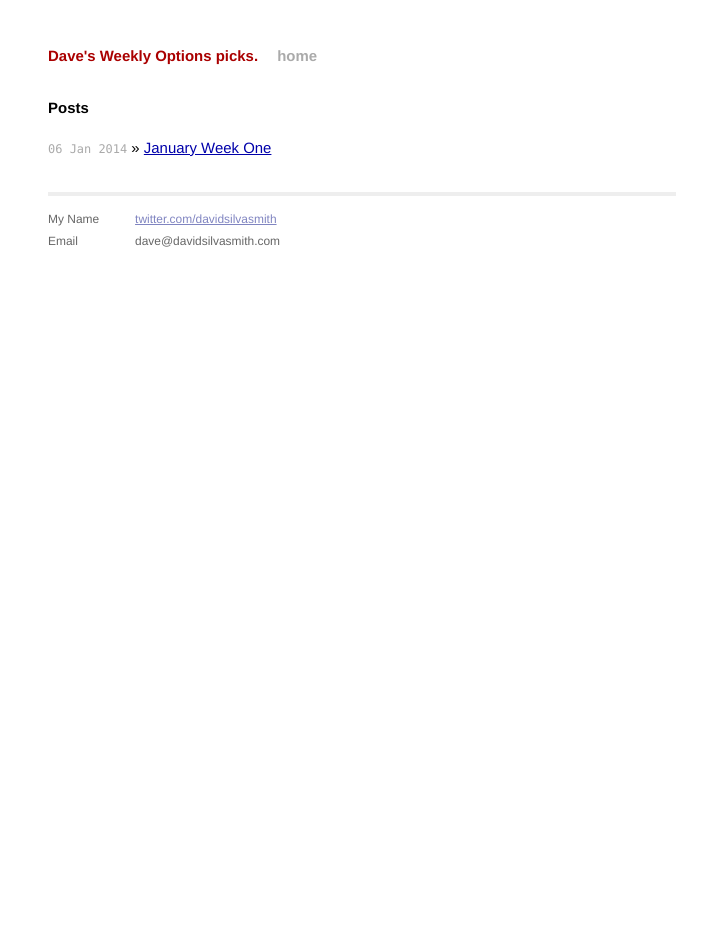
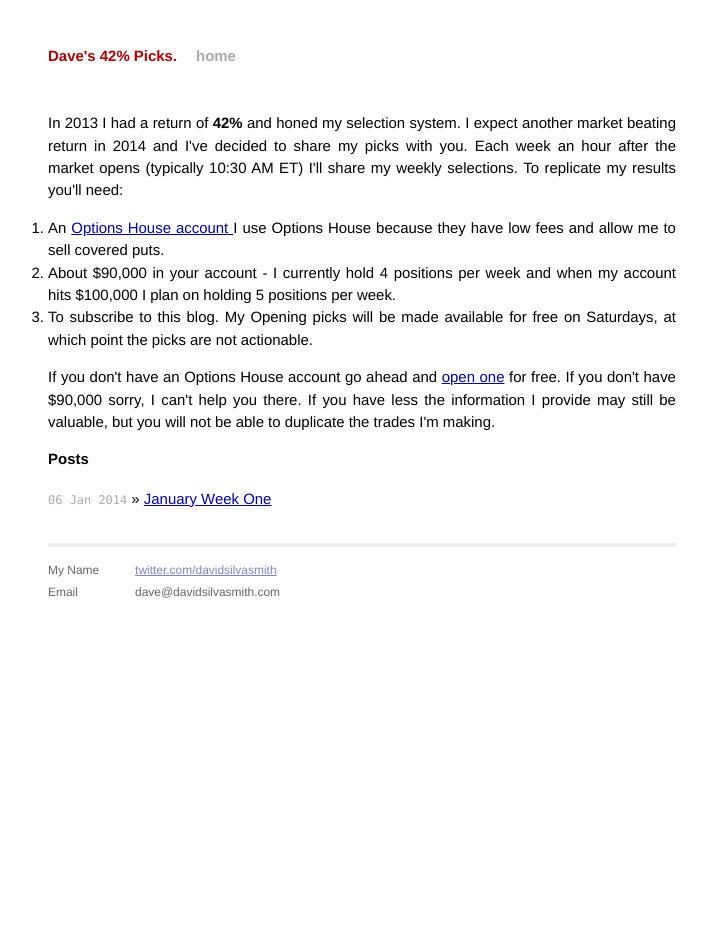
Before and after one commit to davidsilvasmith/options, a Jekyll site: the page built from index.html, in a window 1280 px wide. Shown: the whole page, without its empty margins (278-985 px from the left). Built offline with Jekyll 4.4.1, drawn with Linux system fonts in a browser that asks for light colours; Markdown is read by kramdown in place of the engine named in the settings.

Commit message:
updated index

```diff
--- a/_config.yml
+++ b/_config.yml
@@ -1,3 +1,3 @@
-name: Dave's Weekly Options picks.
+name: Dave's 42% Picks.
 markdown: redcarpet
 pygments: false
--- a/index.html
+++ b/index.html
@@ -1,9 +1,17 @@
 ---
 layout: default
-title: Dave's Weekly Options picks.
+title: Dave's 42% Picks.
 ---
 
 <div id="home">
+	<p>In 2013 I had a return of <b>42%</b> and honed my selection system. I expect another market beating return in 2014 and I've decided to share my picks with you. Each week an hour after the market opens (typically 10:30 AM ET) I'll share my weekly selections. To replicate my results you'll need: </p>
+	<ol>
+		<li>An <a href="http://oh.tellapal.com/a/clk/22Dppg">Options House account </a> I use Options House because they have low fees and allow me to sell covered puts.</li>
+		<li>About $90,000 in your account - I currently hold 4 positions per week and when my account hits $100,000 I plan on holding 5 positions per week.</li>
+		<li>To subscribe to this blog. My Opening picks will be made available for free on Saturdays, at which point the picks are not actionable.</li>
+	</ol>
+	<p>
+		 If you don't have an Options House account go ahead and <a href="http://oh.tellapal.com/a/clk/22Dppg">open one</a> for free. If you don't have $90,000 sorry, I can't help you there. If you have less the information I provide may still be valuable, but you will not be able to duplicate the trades I'm making.</p>
   <h1>Posts</h1>
   <ul class="posts">
     {% for post in site.posts %}
```
